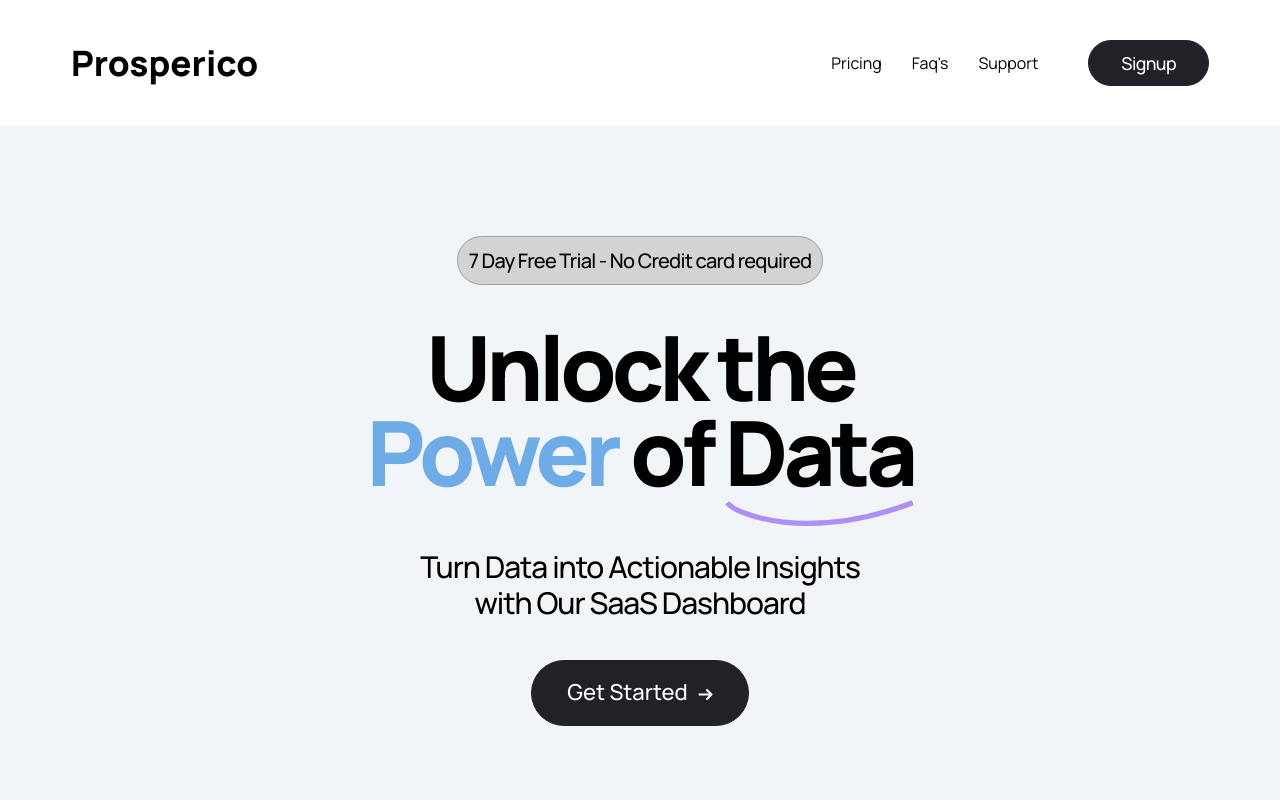
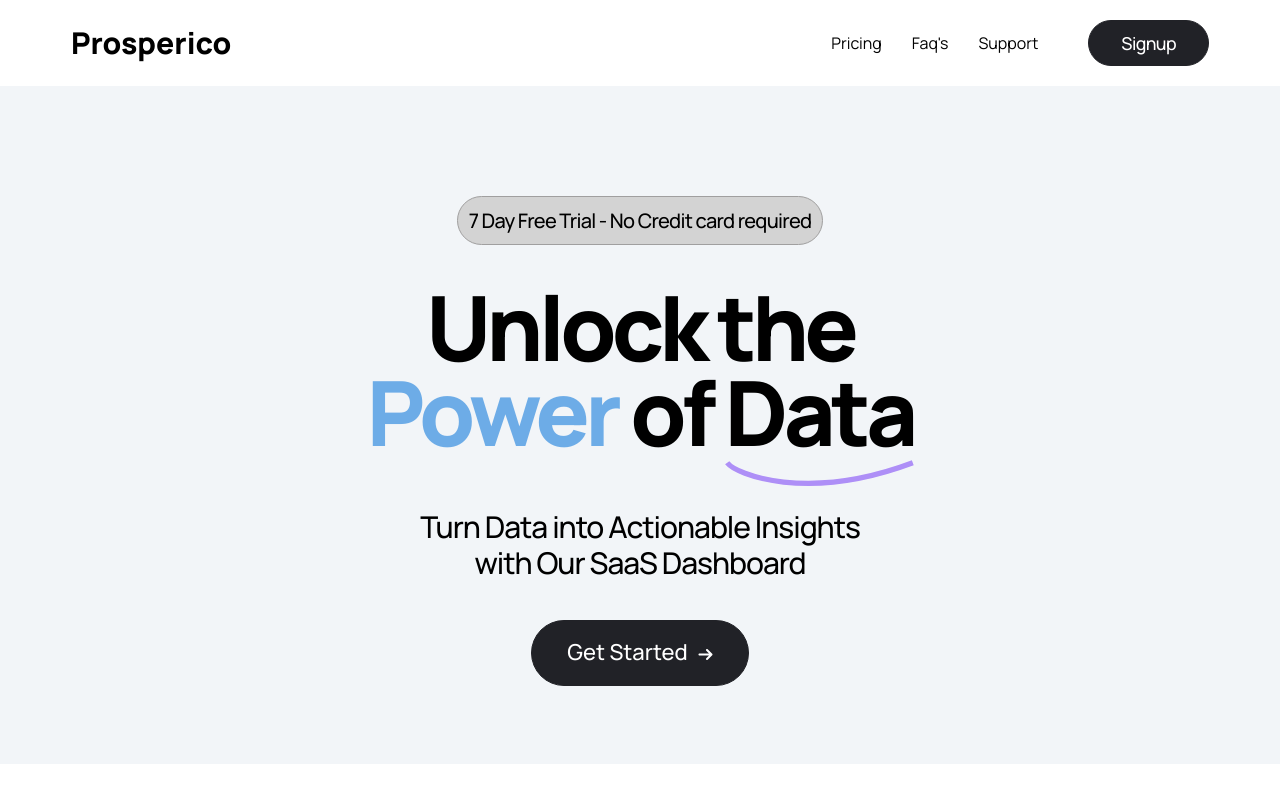
Before and after one commit to okkcodes/manage-your-business, a plain HTML site: page index.html in a window 1280 px wide. Shown: the top 800 px of the page. Drawn offline with nearby package versions, Linux system fonts and the light colour scheme.

Commit message:
make some change in css and index file in navbar

```diff
--- a/styles/styles.css
+++ b/styles/styles.css
@@ -29,12 +29,12 @@ body {
   align-items: center;
   background-color: #fff;
   color: #000;
-  padding: 40px 16px;
+  padding: 20px 16px;
 }
 
 .logo {
   color: #000;
-  font-size: 35px;
+  font-size: 30px;
   font-weight: 800;
   line-height: 94.1%;
 }
```
